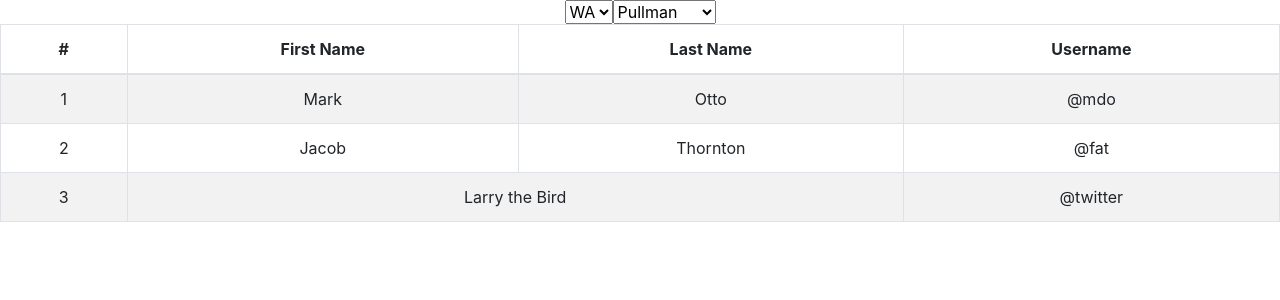
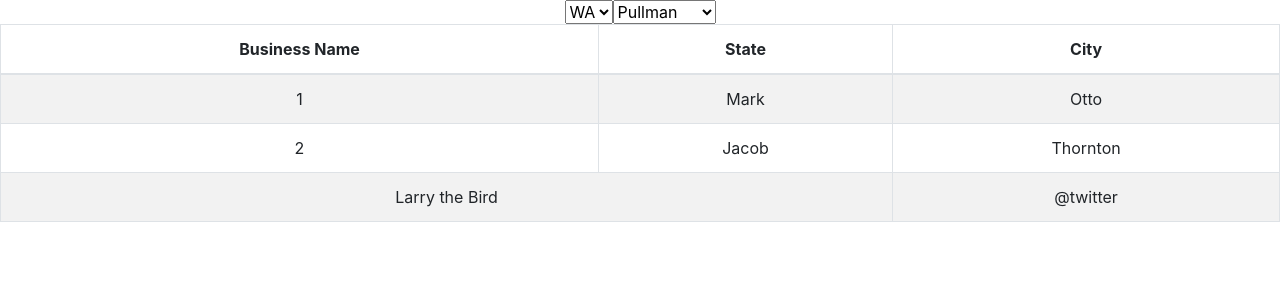
Before and after one commit to JKremer3/BobbyTablesDB, a React (Create React App) app in the folder frontend/: page / in a window 1280 px wide. Shown: the top 300 px of the page. Built offline with nearby package versions, Linux system fonts and the light colour scheme.

Commit message:
Renamed column headers

```diff
--- a/frontend/src/App.js
+++ b/frontend/src/App.js
@@ -24,10 +24,9 @@ function App() {
           <Table striped bordered hover>
               <thead>
                   <tr>
-                      <th>#</th>
-                      <th>First Name</th>
-                      <th>Last Name</th>
-                      <th>Username</th>
+                      <th>Business Name</th>
+                      <th>State</th>
+                      <th>City</th>
                   </tr>
               </thead>
               <tbody>
@@ -35,16 +34,13 @@ function App() {
                       <td>1</td>
                       <td>Mark</td>
                       <td>Otto</td>
-                      <td>@mdo</td>
                   </tr>
                   <tr>
                       <td>2</td>
                       <td>Jacob</td>
                       <td>Thornton</td>
-                      <td>@fat</td>
                   </tr>
                   <tr>
-                      <td>3</td>
                       <td colSpan="2">Larry the Bird</td>
                       <td>@twitter</td>
                   </tr>
```
